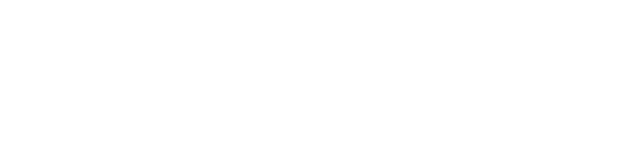
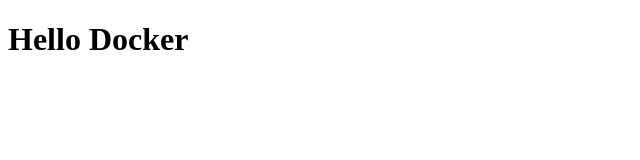
Before and after one commit to IvanClaes/demo-repo, a plain HTML site: page index.html in a window 1280 px wide. Shown: the whole page, without its empty margins (0-640 px from the left). Drawn offline with Linux system fonts and the light colour scheme.

Commit message:
Docker file

```diff
--- a/index.html
+++ b/index.html
@@ -5,5 +5,7 @@
     <meta name="viewport" content="width=device-width, initial-scale=1.0" />
     <title>Document</title>
   </head>
-  <body></body>
+  <body>
+    <h1>Hello Docker</h1>
+  </body>
 </html>
```
